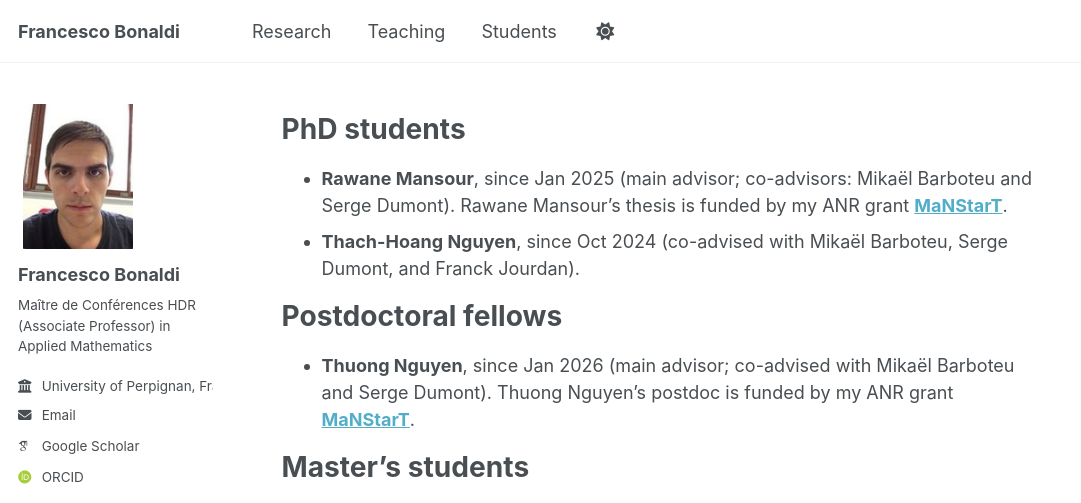
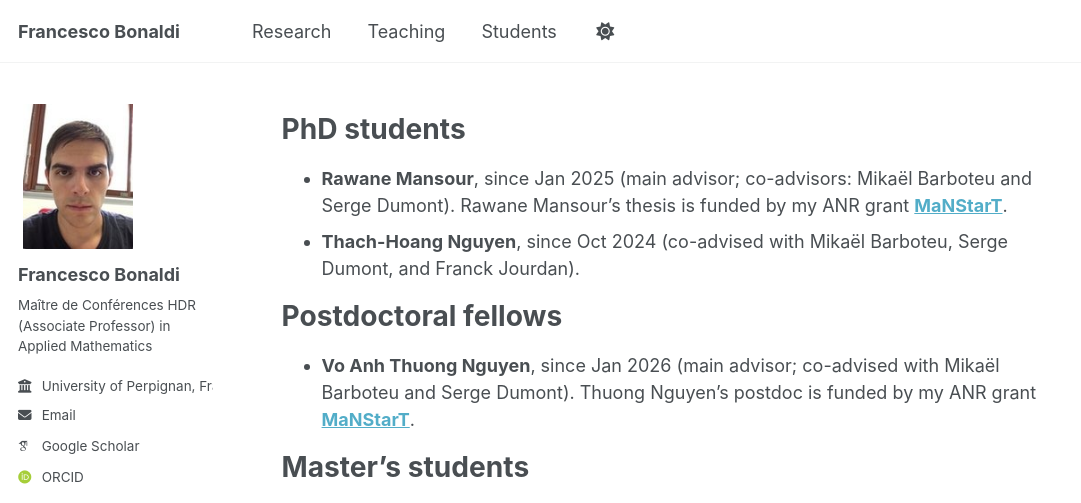
Before and after one commit to fbonaldi/fbonaldi.github.io, a Jekyll site: the page built from _pages/students.md, in a window 1280 px wide, cut to the strip 0-503 px from the top of the page. Shown: the whole strip, without its empty margins (0-1081 px from the left). Built offline with Jekyll 4.4.1, drawn with Linux system fonts in a browser that asks for light colours; some web fonts are replaced; a script bundle is joined from its source files by our own code; library files that are not in the unit come from our copies.

Commit message:
Update students.md

```diff
--- a/_pages/students.md
+++ b/_pages/students.md
@@ -12,7 +12,7 @@ PhD students
 
 Postdoctoral fellows
 ===
-* **Thuong Nguyen**, since Jan 2026 (main advisor; co-advised with Mikaël Barboteu and Serge Dumont). Thuong Nguyen's postdoc is funded by my ANR grant [**MaNStarT**](https://anr.fr/Projet-ANR-24-CE46-7619).
+* **Vo Anh Thuong Nguyen**, since Jan 2026 (main advisor; co-advised with Mikaël Barboteu and Serge Dumont). Thuong Nguyen's postdoc is funded by my ANR grant [**MaNStarT**](https://anr.fr/Projet-ANR-24-CE46-7619).
 
 Master's students
 ===
```
